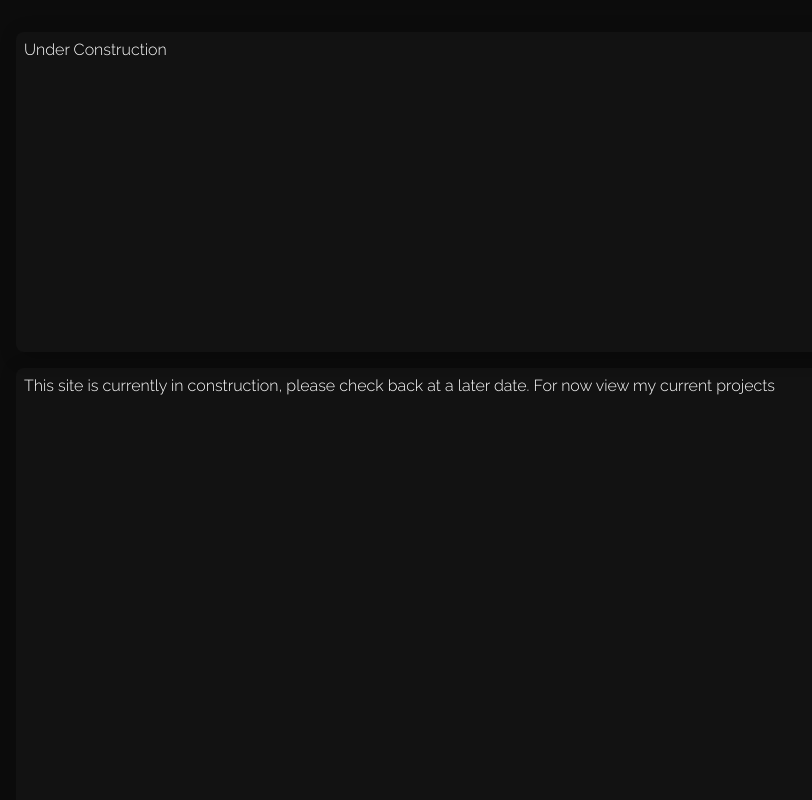
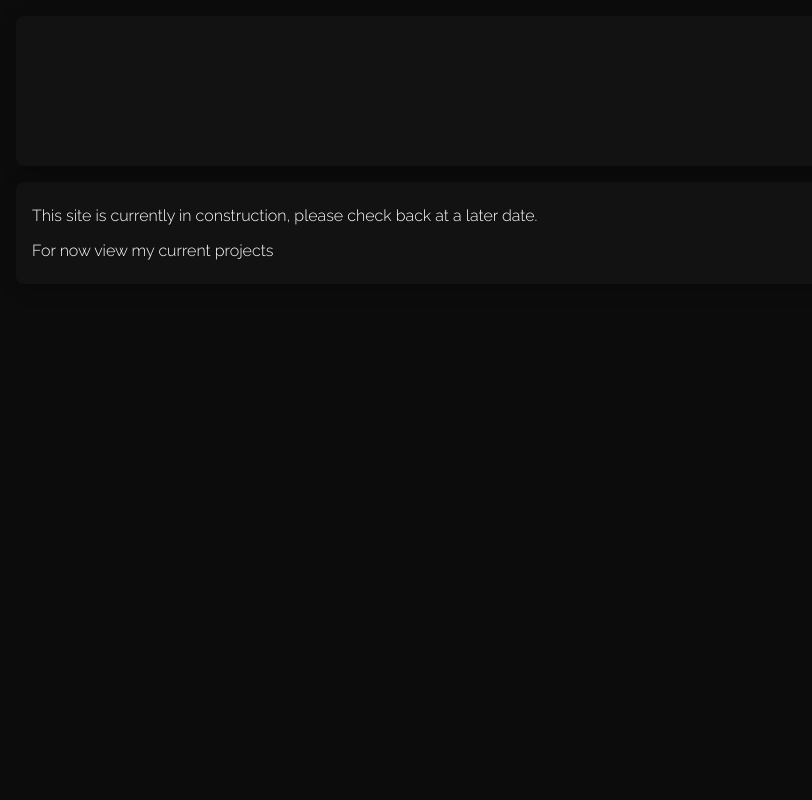
Before and after one commit to tobyrushton/tobyrushton.com, a Next.js app: page / in a window 1280 px wide. Shown: the top 800 px of the page, without its empty margins (0-812 px from the left). Built offline with nearby package versions, Linux system fonts and the light colour scheme; no server answers.

Commit message:
threejs added + banner added

```diff
--- /dev/null
+++ b/components/threeJS/threeBanner.tsx
@@ -0,0 +1,50 @@
+import * as THREE from 'three'
+import React, { useRef } from 'react'
+import { PerspectiveCamera, Text } from '@react-three/drei'
+import { Canvas, useFrame } from '@react-three/fiber'
+
+interface props {
+    position: [number, number, number]
+}
+
+const Icosahedron: React.FC<props> = ({ position }) => {
+    const mesh = useRef<THREE.Mesh | null>(null)
+    const edges = new THREE.EdgesGeometry(
+        new THREE.IcosahedronGeometry(2, 0),
+        15
+    )
+
+    useFrame(() => {
+        if (mesh.current) {
+            mesh.current.rotation.x = mesh.current.rotation.y
+            mesh.current.rotation.y += 0.01
+        }
+    })
+
+    return (
+        <mesh position={position} ref={mesh} >
+            <lineSegments geometry={edges}>
+                <lineBasicMaterial
+                    color="#404040"
+                    opacity={0.75}
+                    transparent
+                    linewidth={2}
+                />
+            </lineSegments>
+        </mesh>
+    )
+}
+
+const ThreeBanner: React.FC = () => {
+    return (
+        <Canvas>
+            <PerspectiveCamera makeDefault position={[0, 0, 4]} zoom={1} near={1} far={10} fov={40}/>
+            <Icosahedron position={[0, 0, 0]} />
+            <Text scale={[6,6,6]} position={[0,0,-0]}>
+              tobyrushton
+            </Text>
+        </Canvas>
+    )
+}
+
+export default ThreeBanner
--- a/pages/_app.tsx
+++ b/pages/_app.tsx
@@ -2,8 +2,8 @@ import '../styles/globals.css'
 import type { AppProps } from 'next/app'
 import React from 'react'
 
-const MyApp: React.FC<AppProps> = ({ Component }: AppProps) => {
-    return <Component />
+const MyApp: React.FC<AppProps> = ({ Component, pageProps }) => {
+    return <Component {...pageProps} />
 }
 
 export default MyApp
--- a/pages/index.tsx
+++ b/pages/index.tsx
@@ -1,24 +1,24 @@
 import React from 'react'
 import type { NextPage } from 'next'
 import styles from '../styles/Home.module.css'
+import ThreeBanner from '../components/threeJS/threeBanner'
 
 const Home: React.FC<NextPage> = () => {
     return (
         <div className={styles.wrapper}>
             <div
-                className={`${styles.header} ${styles.raleway} ${styles.shadow} ${styles.round}`}
+                className={`${styles.banner} ${styles.shadow} ${styles.round}`}
             >
-                <p className={styles.text}>
-                    Under Construction
-                </p>
+                <ThreeBanner />
             </div>
-            <div
-                className={`${styles.body} ${styles.raleway} ${styles.shadow} ${styles.round}`}
-            >
-                <p className={styles.text}>
-                    This site is currently in construction, please check back at a later date.
-                    For now view my current projects
-                </p>
+            <div className={`${styles.banner} ${styles.shadow} ${styles.round}`}>
+                <div className={`${styles.textBox} ${styles.raleway}`}>
+                    <p>
+                        This site is currently in construction, please check
+                        back at a later date.
+                    </p>
+                    <p>For now view my current projects</p>
+                </div>
             </div>
         </div>
     )
--- a/styles/Home.module.css
+++ b/styles/Home.module.css
@@ -8,13 +8,12 @@
 }
 
 
-.header{
+.banner{
   position: relative;
   width: calc(100% - 2rem);
   margin-left: 1rem;
-  height: 20rem;
   color: white;
-  margin-top: 2rem;
+  margin-top: 1rem;
   background-color:#121212;
 }
 
@@ -30,15 +29,7 @@
   box-shadow: 4px 4px 20px 0 rgba(0, 0, 0, 0.25);
 }
 
-.body{
-  width: calc(100% - 2rem);
-  margin-left: 1rem;
-  height: 50rem;
-  color: white;
-  margin-top: 1rem;
-  background-color:#121212;
+.textBox{
+  padding: .5rem;
+  margin-left: .5rem;
 }
-
-.text{
-  padding: .5rem;
-}
```
Also changed, not shown: package.json (+6 -2 lines), .eslintrc.json, 1 other file (tests, documents, lock files or other folders).
